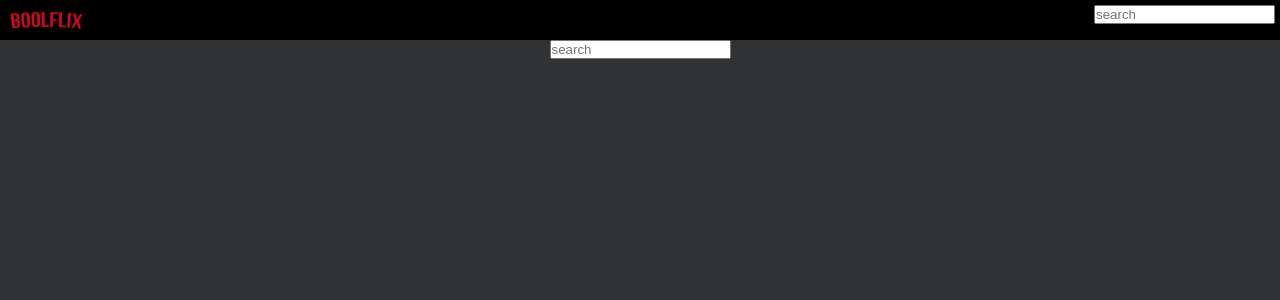
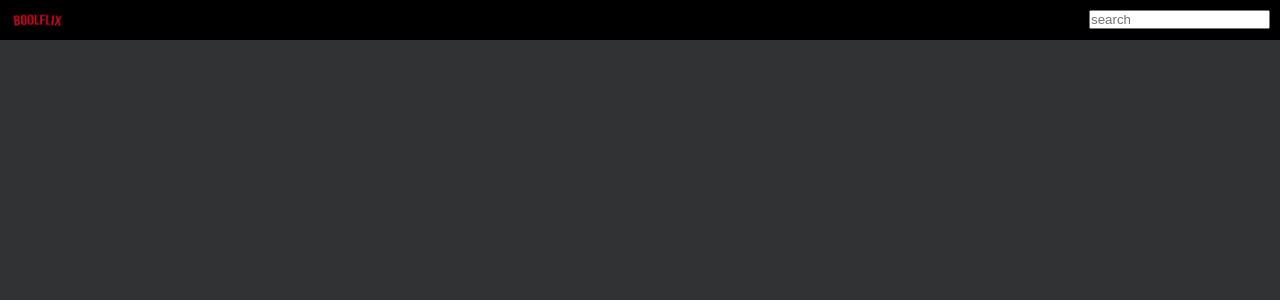
Before and after one commit to giocio97/vue-boolflix, a Vue app: page / in a window 1280 px wide. Shown: the top 300 px of the page. Built offline with nearby package versions, Linux system fonts and the light colour scheme.

Commit message:
layout def

```diff
--- a/src/App.vue
+++ b/src/App.vue
@@ -1,20 +1,20 @@
 <template>
   <div id="app">
-  <MyIntestazione/>
+
    <MyCorpo/>
   </div>
 </template>
 
 <script>
 
-import MyIntestazione from './components/MyIntestazione.vue'
+
 import MyCorpo from './components/MyCorpo.vue'
 
 
 export default {
   name: 'App',
   components: {
-   MyIntestazione,
+
     MyCorpo
 }
 }
--- a/src/components/MyCard.vue
+++ b/src/components/MyCard.vue
@@ -6,7 +6,9 @@
           <h4> Titolo: {{ movieObjet.title}}</h4>
          <span>Titolo originale: {{ movieObjet.original_title}}</span><br>
          <span> Lingua: <lang-flag :iso="movieObjet.original_language"/> </span><br>
-         <i v-for=" i in starCalc(movieObjet.vote_average)" :key="i"> <font-awesome-icon  icon="fa-solid fa-star"/></i>
+         <span>voto: <i v-for=" i in starCalc(movieObjet.vote_average)" :key="i">  <font-awesome-icon  icon="fa-solid fa-star"/></i></span>
+         <i v-for=" y in  starVuote(movieObjet.vote_average)" :key="y">  <font-awesome-icon icon="fa-regular fa-star" /></i>
+
       </div>
 
     <!-- <span>{{ movieObjet.vote_average}}</span> -->
@@ -55,26 +57,28 @@ export default {
    color: white;
 
     img{
+
      &:hover{
       opacity: 0.5;
-     }
+
+     };
+
+
+   }
+
+   .hovercard{
+
+
+         &:hover{
+         display: block;
+
+      };
    }
 
 
-//     img{
-//       width: 160px;
 
-//       object-fit: contain;
-//       margin: 20px;
 
-//    }
 
-//    h4{
-//       color: white;
-//    }
-//    span{
-//       color: grey;
-//    }
 
 
 
--- a/src/components/MyCorpo.vue
+++ b/src/components/MyCorpo.vue
@@ -1,7 +1,13 @@
 <template>
+<div>
+  <header>
+  <img src="../assets/img/logobolflix.png" alt="logo">
+  <UserSearch @mySearch = "searchMovie"/>
+ </header>
+
 <main>
 
-    <UserSearch @mySearch = "searchMovie"/>
+
 
      <section>
 
@@ -13,6 +19,7 @@
   </section>
 </main>
 
+</div>
 
 </template>
 
@@ -83,6 +90,18 @@ export default {
 
 <!-- Add "scoped" attribute to limit CSS to this component only -->
 <style scoped lang="scss">
+header{
+background-color: #000000;
+height: 5vh;
+display: flex;
+justify-content:space-between;
+padding: 10px;
+
+
+
+
+}
+
 main{
   background-color: #313234;
   text-align: center;
--- a/src/components/MyIntestazione.vue
+++ /dev/null
@@ -1,36 +0,0 @@
-<template>
-
- <header>
-  <img src="../assets/img/logobolflix.png" alt="logo">
-  <UserSearch @mySearch = "searchMovie"/>
- </header>
-</template>
-
-<script>
-import UserSearch from '@/components/UserSearch.vue'
-
-
-export default {
-   name: 'MyIntestazione',
-   components: {
-
-    UserSearch,
-
-},
-}
-</script>
-
-<!-- Add "scoped" attribute to limit CSS to this component only -->
-<style scoped lang="scss">
-header{
-background-color: #000000;
-height: 5vh;
-display: flex;
-justify-content:space-between;
-padding: 5px;
-
-
-
-
-}
-</style>
```
